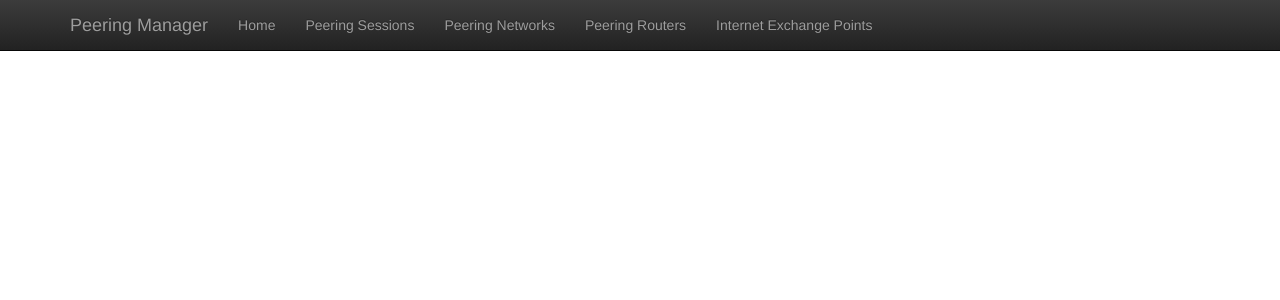
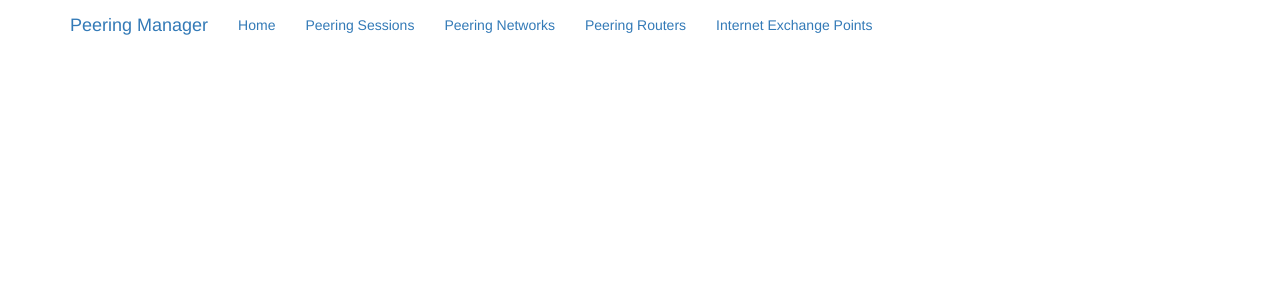
Before and after one commit to wolcomm/prngmgr, a Django app: template templates/prngmgr/base.html in a window 1280 px wide. Shown: the top 300 px of the page. Run offline with Django 3.2, Linux system fonts and the light colour scheme; the template is opened without the code that fills it, so the values that code supplies are empty; some libraries are stand-ins or nearby versions.

Commit message:
change navbar style

```diff
--- a/templates/prngmgr/base.html
+++ b/templates/prngmgr/base.html
@@ -30,7 +30,7 @@
 </head>
 
 <body>
-    <nav class="navbar navbar-inverse navbar-fixed-top">
+    <nav class="navbar navbar-fixed-top">
       <div class="container">
         <div class="navbar-header">
           <button type="button" class="navbar-toggle collapsed" data-toggle="collapse" data-target="#navbar" aria-expanded="false" aria-controls="navbar">
```
